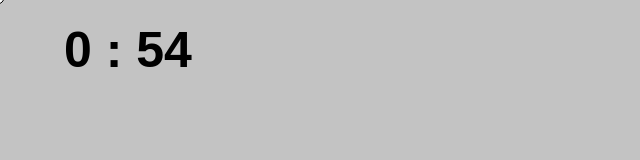
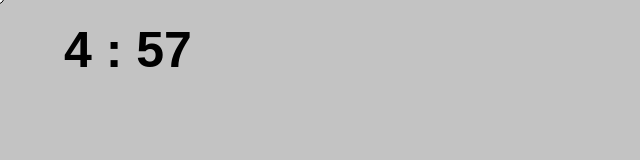
Before and after one commit to DNG-021018/survivor-HTML5, a plain HTML site: page index.html in a window 1280 px wide. Both pictures are taken after a click on the button "Play". Shown: the full height of the page, 0-640 px from the left. Drawn offline with nearby package versions, Linux system fonts and the light colour scheme.

Commit message:
change file name

```diff
--- a/audio.js
+++ b/audio.js
@@ -1,4 +1,3 @@
-//audio
 export var backgroundTheme = new Audio()
 backgroundTheme.src = "./Assets/music/theme.wav"
 backgroundTheme.loop = true;
--- a/gameManager.js
+++ b/gameManager.js
@@ -1,21 +1,16 @@
 import { Duck } from "./duck.js";
 import { Player } from "./player.js";
+import { mainMenuUI } from "./uiManager.js";
+import { getAnimationID, getContext } from "./index.js";
 import * as audio from "./audio.js";
-import { mainMenuUI } from "./gameUI.js";
 import * as physics from "./physics.js";
-import { getAnimationID, getContext } from "./index.js";
 
 //obstacle
-export var duckArray = [];
-var cirX;
-var cirY;
-var dx;
-var dy;
-var radius;
-var mass;
+var duckArray = [];
+var cirX, cirY, dx, dy, radius, mass;
 var speedObs = 3;
 var radiusObs = 30;
-var limitRadius = 100;
+var limitRadius = 80;
 
 //player
 var player = {
@@ -60,7 +55,7 @@ export function createObstacle(length) {
     }
 }
 
-export function generateObstacle(context) {
+export function generateObstacle() {
     for (var i = 0; i < duckArray.length; i++) {
         duckArray[i].duckUpdate();
         // if obstacle to big, it will split
@@ -85,9 +80,9 @@ window.addEventListener("mousemove", function (event) {
     player.yPos = event.y - player.radius / 2;
 });
 
-export function generatePlayer(context) {
+export function generatePlayer() {
     let rect = new Player(player.xPos, player.yPos, player.radius, player.color);
-    rect.drawPlayer(context);
+    rect.drawPlayer(getContext());
 
     duckArray.forEach(function (circles) {
         if (physics.getDistance(player.xPos, circles.x, player.yPos, circles.y) <= circles.radius + player.radius) {
--- a/gameUI.js
+++ /dev/null
@@ -1,93 +0,0 @@
-import { awake, update  } from "./index.js";
-import * as audio from "./audio.js";
-import { generateObstacle } from "./gameManager.js";
-
-//UI
-const audioOn = "./Assets/Icons/Icon_SoundOn.png"
-const audioOff = "./Assets/Icons/Icon_SoundOff.png"
-
-export const mainMenuUI = document.querySelector("#menuEl");
-const mainMenuUI_playBtn = document.querySelector("#playBtn");
-const mainMenuUI_optBtn = document.querySelector("#optBtn");
-const mainMenuUI_exitBtn = document.querySelector("#exitBtn");
-
-const optionUI = document.querySelector("#optionEl");
-const optionUI_audioOtpBtn = document.querySelector("#audioOtpBtn");
-const optionUI_audioSettingImage = document.querySelector("#audioSettingImage");
-const optionUI_homeOtpBtn = document.querySelector("#homeOtpBtn");
-
-// const settingUI = document.querySelector("#pauseEl");
-// const settingUI_settingBtn = document.querySelector("#settingBtn");
-
-// const pauseChildElUI = document.querySelector("#pauseChildEl");
-// const pauseChildElUI_resumeBtn = document.querySelector("#resumeBtn");
-// const pauseChildElUI_audioBtn = document.querySelector("#audioBtn");
-// const pauseChildElUI_homeBtn = document.querySelector("#homeBtn");
-
-//UI
-mainMenuUI_playBtn.addEventListener("click", function () {
-    awake();
-    update();
-    generateObstacle();
-    mainMenuUI.style.display = "none";
-    // settingUI.style.display = "flex";
-    audio.backgroundTheme.currentTime = 0;
-    audio.backgroundTheme.play()
-  });
-
-  mainMenuUI_optBtn.addEventListener("click", function () {
-    mainMenuUI.style.display = "none";
-    optionUI.style.display = "flex";
-  });
-
-  mainMenuUI_exitBtn.addEventListener("click", function () {
-    window.close();
-  });
-
-  var checkAudio = true;
-  optionUI_audioOtpBtn.addEventListener("click", function () {
-    if (checkAudio) {
-      audio.backgroundTheme.volume = 0;
-      audio.duckTheme.volume = 0;
-      audio.winTheme.volume = 0;
-      optionUI_audioSettingImage.src = audioOff
-      checkAudio = !checkAudio
-    } else if (!checkAudio) {
-      audio.backgroundTheme.volume = audio.backgroundThemeRegular;
-      audio.duckTheme.volume = audio.duckThemeThemeRegular;
-      audio.winTheme.volume = audio.winThemeThemeRegular;
-      optionUI_audioSettingImage.src = audioOn
-      checkAudio = !checkAudio
-    }
-  })
-
-  optionUI_homeOtpBtn.addEventListener("click", function () {
-    mainMenuUI.style.display = "flex";
-    optionUI.style.display = "none";
-  })
-
-  // settingUI_settingBtn.addEventListener("click", function () {
-  //   pauseChildElUI.style.display = "flex";
-  //   window.cancelAnimationFrame(animationID)
-  // })
-
-  // pauseChildElUI_resumeBtn.addEventListener("click", function () {
-  //   window.requestAnimationFrame(animationID)
-  //   pauseChildElUI.style.display = "none";
-  // })
-
-  // pauseChildElUI_audioBtn.addEventListener("click", function () {
-  //   if (checkAudio) {
-  //     backgroundTheme.volume = 0;
-  //     duckTheme.volume = 0;
-  //     winTheme.volume = 0;
-  //     optionUI_audioSettingImage.src = audioOff
-  //     checkAudio = !checkAudio
-  //   } else if (!checkAudio) {
-  //     backgroundTheme.volume = backgroundThemeRegular;
-  //     duckTheme.volume = duckThemeThemeRegular;
-  //     winTheme.volume = winThemeThemeRegular;
-  //     optionUI_audioSettingImage.src = audioOn
-  //     checkAudio = !checkAudio
-  //   }
-  // })
--- a/index.js
+++ b/index.js
@@ -10,9 +10,11 @@ canvas.height = innerHeight;
 canvas.style.background = "#c3c3c3";
 var context;
 context = canvas.getContext("2d");
-var lengthObs = 50;
+
+//game value
+var lengthObs = 55;
 var timeAwake = 4000
-var startingTime = 1;
+var startingTime = 5;
 var time = startingTime * 60;
 var timeElapsed = 0;
 var animationID;
--- a/timeManager.js
+++ b/timeManager.js
@@ -1,6 +1,6 @@
 import { getArray, createObstacle } from "./gameManager.js";
 import { getAnimationID, getLengthObs } from "./index.js";
-import { mainMenuUI } from "./gameUI.js";
+import { mainMenuUI } from "./uiManager.js";
 import * as audio from "./audio.js"
 
 var startingTime;
@@ -30,7 +30,7 @@ export function setTimeElapsed(newTimeElapsed) {
 //Countdown
 export function updateCountdown(context) {
     let currentTime = performance.now();
-    let deltaTime = (currentTime - lastTime) / 500;
+    let deltaTime = (currentTime - lastTime) / 1000;
     lastTime = currentTime;
     time -= deltaTime;
     timeElapsed += deltaTime;
--- /dev/null
+++ b/uiManager.js
@@ -0,0 +1,118 @@
+import { awake, update } from "./index.js";
+import * as audio from "./audio.js";
+import { generateObstacle } from "./gameManager.js";
+
+//UI
+const audioOn = "./Assets/Icons/Icon_SoundOn.png"
+const audioOff = "./Assets/Icons/Icon_SoundOff.png"
+
+export const mainMenuUI = document.querySelector("#menuEl");
+const mainMenuUI_playBtn = document.querySelector("#playBtn");
+const mainMenuUI_optBtn = document.querySelector("#optBtn");
+const mainMenuUI_exitBtn = document.querySelector("#exitBtn");
+
+const optionUI = document.querySelector("#optionEl");
+const optionUI_audioOtpBtn = document.querySelector("#audioOtpBtn");
+const optionUI_audioSettingImage = document.querySelector("#audioSettingImage");
+const optionUI_homeOtpBtn = document.querySelector("#homeOtpBtn");
+
+// const settingUI = document.querySelector("#pauseEl");
+// const settingUI_settingBtn = document.querySelector("#settingBtn");
+
+// const pauseChildElUI = document.querySelector("#pauseChildEl");
+// const pauseChildElUI_resumeBtn = document.querySelector("#resumeBtn");
+// const pauseChildElUI_audioBtn = document.querySelector("#audioBtn");
+// const pauseChildElUI_homeBtn = document.querySelector("#homeBtn");
+
+//UI
+mainMenuUI_playBtn.addEventListener("click", function () {
+  awake();
+  update();
+  generateObstacle();
+  mainMenuUI.style.display = "none";
+  // settingUI.style.display = "flex";
+  audio.backgroundTheme.currentTime = 0;
+  audio.backgroundTheme.play()
+  startTime = null;
+  startPosition = innerHeight / 2;
+  requestAnimationFrame(animate);
+});
+
+mainMenuUI_optBtn.addEventListener("click", function () {
+  mainMenuUI.style.display = "none";
+  optionUI.style.display = "flex";
+});
+
+mainMenuUI_exitBtn.addEventListener("click", function () {
+  window.close();
+});
+
+var checkAudio = true;
+optionUI_audioOtpBtn.addEventListener("click", function () {
+  if (checkAudio) {
+    audio.backgroundTheme.volume = 0;
+    audio.duckTheme.volume = 0;
+    audio.winTheme.volume = 0;
+    optionUI_audioSettingImage.src = audioOff
+    checkAudio = !checkAudio
+  } else if (!checkAudio) {
+    audio.backgroundTheme.volume = audio.backgroundThemeRegular;
+    audio.duckTheme.volume = audio.duckThemeThemeRegular;
+    audio.winTheme.volume = audio.winThemeThemeRegular;
+    optionUI_audioSettingImage.src = audioOn
+    checkAudio = !checkAudio
+  }
+})
+
+optionUI_homeOtpBtn.addEventListener("click", function () {
+  mainMenuUI.style.display = "flex";
+  optionUI.style.display = "none";
+})
+
+// settingUI_settingBtn.addEventListener("click", function () {
+//   pauseChildElUI.style.display = "flex";
+//   window.cancelAnimationFrame(animationID)
+// })
+
+// pauseChildElUI_resumeBtn.addEventListener("click", function () {
+//   window.requestAnimationFrame(animationID)
+//   pauseChildElUI.style.display = "none";
+// })
+
+// pauseChildElUI_audioBtn.addEventListener("click", function () {
+//   if (checkAudio) {
+//     backgroundTheme.volume = 0;
+//     duckTheme.volume = 0;
+//     winTheme.volume = 0;
+//     optionUI_audioSettingImage.src = audioOff
+//     checkAudio = !checkAudio
+//   } else if (!checkAudio) {
+//     backgroundTheme.volume = backgroundThemeRegular;
+//     duckTheme.volume = duckThemeThemeRegular;
+//     winTheme.volume = winThemeThemeRegular;
+//     optionUI_audioSettingImage.src = audioOn
+//     checkAudio = !checkAudio
+//   }
+// })
+
+//UI animation
+function easeOutQuart(x) {
+  return 1 - Math.pow(1 - x, 4);
+}
+
+let startTime = null;
+let startPosition = innerHeight / 2;
+
+function animate(time) {
+  if (!startTime) startTime = time;
+  let progress = (time - startTime) / 3000;
+  if (progress > 1) progress = 1;
+
+  mainMenuUI.style.transform = `translateY(${startPosition - easeOutQuart(progress) * startPosition}px)`;
+
+  if (progress < 1) {
+    requestAnimationFrame(animate);
+  }
+}
+
+requestAnimationFrame(animate);
```
Also changed, not shown: index.html (+18 -18 lines), Assets/tilemap/10 - Tileset - Transparent.png (deleted).
